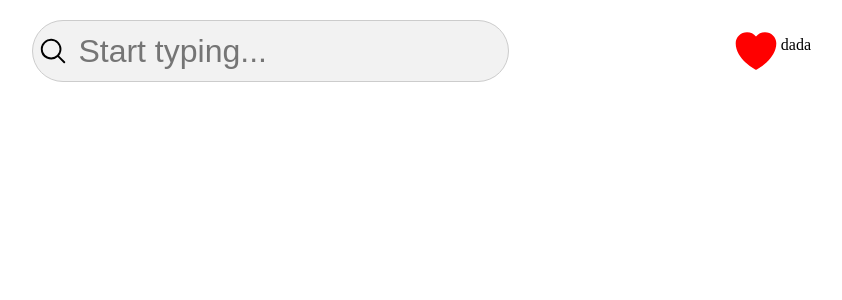
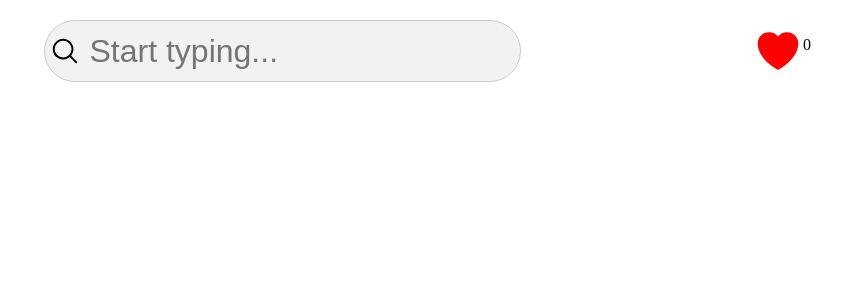
Before and after one commit to ljac1337/image_search_app, a React (Vite) app: page / in a window 1280 px wide. Shown: the top 300 px of the page, without its empty margins (329-1171 px from the left). Built offline with nearby package versions, Linux system fonts and the light colour scheme.

Commit message:
likes number done

```diff
--- a/src/pages/Home.jsx
+++ b/src/pages/Home.jsx
@@ -34,6 +34,18 @@ const Home = () => {
     document.body.style.overflowY = !!modalImage ? "hidden" : "auto";
   }, [modalImage]);
 
+  const storedValue = JSON.parse(localStorage.getItem("likedImages"));
+  console.log(storedValue);
+
+  const likedImages = [];
+  for (const key in storedValue) {
+    likedImages.push({
+      id: key,
+      webformatURL: storedValue[key],
+    });
+  }
+  console.log(likedImages.length);
+
   // console.log(images);
 
   return (
@@ -41,7 +53,7 @@ const Home = () => {
       <ContainerInner>
         <SearchBar onChange={changeSearchString} value={searchString} />
         <HearthIcon onClick={() => navigate("/liked-images")} />
-        <p>dada</p>
+        <p>{likedImages.length}</p>
       </ContainerInner>
       {images && (
         <GridWrapper>
--- a/src/pages/LikedImages.jsx
+++ b/src/pages/LikedImages.jsx
@@ -12,14 +12,12 @@ const LikedImages = () => {
   const likes = JSON.parse(localStorage.getItem("likedImages")) || {};
   const images = [];
   for (const key in likes) {
-    const likedImageData = likes[key];
-    // console.log(likes);
     images.push({
       id: key,
       webformatURL: likes[key],
     });
   }
-  // console.log(images);
+  console.log(images.length);
   return (
     <>
       <ContainerInner>
```
